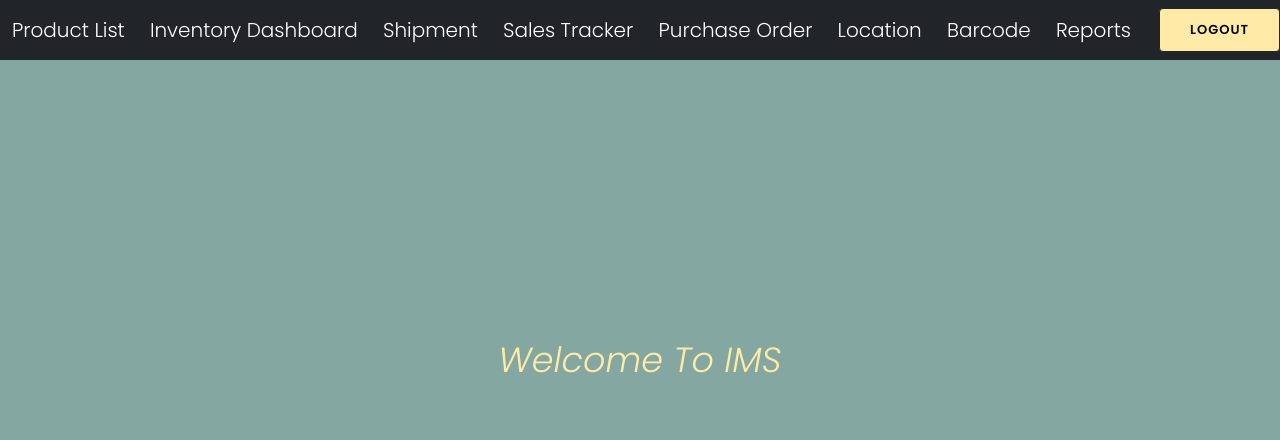
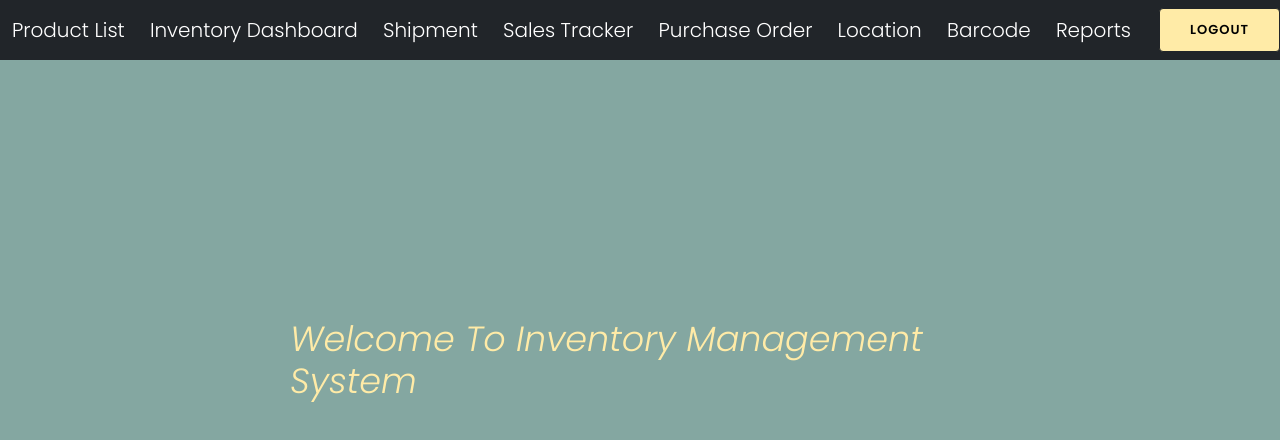
Before and after one commit to iamneo-production/441e9d45-5fb1-459f-81fa-b09832851571, a React (Create React App) app in the folder reactapp/: page /welcome in a window 1280 px wide. Shown: the top 440 px of the page. Built offline with nearby package versions, Linux system fonts and the light colour scheme.

Commit message:
welcome page edit

```diff
--- a/reactapp/src/components/WelcomePage.js
+++ b/reactapp/src/components/WelcomePage.js
@@ -5,7 +5,7 @@ function WelcomePage() {
   return (
     <>
     <NavbarComp />
-    <h1 style={styles.welcometext}>Welcome To IMS</h1>
+    <h1 style={styles.welcometext}>Welcome To Inventory Management System</h1>
 
     </>
   )
```
